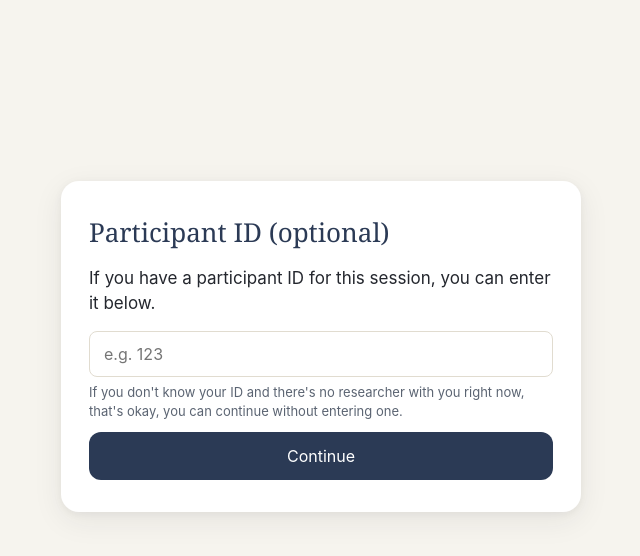
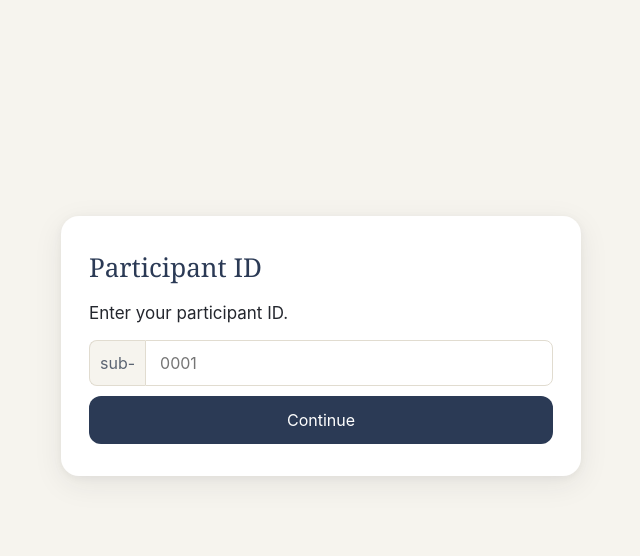
Before and after one commit to NoT-CoOLab/test_concept_prescreen, a plain HTML site: page index.html in a window 1280 px wide. Both pictures are taken after a click on the button "Start". Shown: the part 60-616 px from the top of the page, without its empty margins (319-959 px from the left). Drawn offline with Linux system fonts and the light colour scheme.

Commit message:
patient ID required

```diff
--- a/app.js
+++ b/app.js
@@ -47,35 +47,6 @@
   }
 
   // ---------------- Utility ----------------
-  function generateCode() {
-    var charset = "ABCDEFGHJKMNPQRSTUVWXYZ23456789"; // no 0/O/1/I/L ambiguity
-    var out = "";
-    for (var i = 0; i < 6; i++) out += charset[Math.floor(Math.random() * charset.length)];
-    return out;
-  }
-  // Lets a researcher assign a specific, human-chosen participant ID (e.g. sequential
-  // "001", "002"...) by handing out a link like "?pid=001" for each session, instead of
-  // a random generated code. Deliberately NOT auto-incremented by the site itself —
-  // there's no shared counter anywhere in this architecture (no server, no database),
-  // so two participants on two different computers independently generating "the next
-  // number" could genuinely collide. Putting the researcher in control of the number
-  // sidesteps that entirely. Falls back to the random generator if no ?pid= is given,
-  // so nothing breaks for casual testing.
-  //
-  // The value is sanitized because it flows into a pipe-delimited email subject line
-  // (a stray "|" would corrupt the fields the Power Automate flow parses out) and into
-  // a downloaded filename (so no path separators or other unsafe characters either) —
-  // only letters, numbers, "-", and "_" survive, capped at 20 characters.
-  function getAssignedParticipantId() {
-    try {
-      var raw = new URLSearchParams(window.location.search).get("pid");
-      if (!raw) return null;
-      var cleaned = String(raw).replace(/[^A-Za-z0-9_-]/g, "").slice(0, 20);
-      return cleaned || null;
-    } catch (e) {
-      return null;
-    }
-  }
   function shuffle(arr) {
     for (var i = arr.length - 1; i > 0; i--) {
       var j = Math.floor(Math.random() * (i + 1));
@@ -145,7 +116,9 @@
   // "is it loaded" state to get stuck in — every call is independent by construction,
   // and there's one fewer external host (the CDN) that could be the thing that's down.
   function buildCheckpointBody() {
-    return state.rows.map(function (row) { return JSON.stringify(row); }).join("\n");
+    // Same CSV the download button produces — one consistent format everywhere,
+    // and Excel/MATLAB's readtable() both open it natively with no custom parsing.
+    return buildCsvContent();
   }
 
   function recipientsFor(checkpointType) {
@@ -253,7 +226,7 @@
     $("patient-id-title").textContent = t("patientIdTitle");
     $("patient-id-body").textContent = t("patientIdBody");
     $("patient-id-input").placeholder = t("patientIdPlaceholder");
-    $("patient-id-skip-note").textContent = t("patientIdSkipNote");
+    $("patient-id-error").textContent = t("patientIdError");
     $("btn-patient-id-continue").textContent = t("setupContinue");
 
     $("setup-title").textContent = t("setupTitle");
@@ -379,23 +352,31 @@
     startKeyboardListening();
   });
   var pendingPatientId = "";
+  function formatSubjectId(raw) {
+    // Strip a "sub-" they might have typed themselves, so we never end up with
+    // "sub-sub-0001" - then keep only filename-safe characters.
+    var cleaned = (raw || "").trim().replace(/^sub-/i, "");
+    cleaned = cleaned.replace(/[^a-zA-Z0-9_-]/g, "").slice(0, 30);
+    return cleaned ? ("sub-" + cleaned) : "";
+  }
   $("btn-start-new").addEventListener("click", function () {
     clearState();
     state = null;
-    if (CONFIG.patientIdEntry) {
-      $("patient-id-input").value = "";
-      showScreen("screen-patient-id");
-    } else {
-      pendingPatientId = "";
-      showScreen("screen-setup");
-    }
+    $("patient-id-input").value = "";
+    $("patient-id-error").hidden = true;
+    showScreen("screen-patient-id");
   });
   $("btn-patient-id-continue").addEventListener("click", function () {
-    // Deliberately no validation here — entering an ID is always optional, even
-    // when this screen itself is turned on for a site (see CONFIG.patientIdEntry).
-    // csvEscape() already handles any punctuation safely in the output, so there's
-    // no need to restrict what characters are allowed here.
-    pendingPatientId = ($("patient-id-input").value || "").trim().slice(0, 50);
+    // Required, not optional: the researcher always hands this out ahead of time
+    // (even when the patient runs the session themselves), so there's no legitimate
+    // "I don't have one" case here the way there used to be.
+    var formatted = formatSubjectId($("patient-id-input").value);
+    if (!formatted) {
+      $("patient-id-error").hidden = false;
+      return;
+    }
+    $("patient-id-error").hidden = true;
+    pendingPatientId = formatted;
     showScreen("screen-setup");
   });
 
@@ -409,8 +390,12 @@
     var pool = buildPool(regionPopulations);
     var order = buildOrder(pool, []);
 
+    // The participant ID entered on the previous screen IS the identifier
+    // throughout - always, on every site. No separate random code anymore.
+    var code = pendingPatientId;
+
     state = {
-      code: getAssignedParticipantId() || generateCode(),
+      code: code,
       patientId: pendingPatientId,
       regionCodes: regionCodes,
       order: order,
@@ -730,16 +715,25 @@
     attemptFinishSend();
   });
 
-  function downloadBackupCsv() {
+  function buildCsvContent() {
     var lines = [CSV_HEADER.join(",")];
     state.rows.forEach(function (row) {
       lines.push(CSV_HEADER.map(function (h) { return csvEscape(row[h]); }).join(","));
     });
-    var blob = new Blob([lines.join("\n")], { type: "text/csv;charset=utf-8" });
+    return lines.join("\n");
+  }
+  function backupFileName() {
+    // Named after the participant ID directly (e.g. "sub-0001_prescreen.csv") —
+    // much easier to pick out and read into MATLAB when you already know the ID
+    // you're looking for.
+    return state.code + "_prescreen.csv";
+  }
+  function downloadBackupCsv() {
+    var blob = new Blob([buildCsvContent()], { type: "text/csv;charset=utf-8" });
     var url = URL.createObjectURL(blob);
     var a = document.createElement("a");
     a.href = url;
-    a.download = CONFIG.siteId + "_" + state.code + ".csv";
+    a.download = backupFileName();
     document.body.appendChild(a);
     a.click();
     document.body.removeChild(a);
--- a/config.js
+++ b/config.js
@@ -28,12 +28,6 @@ const CONFIG = {
   // later keeps it going) — or once the participant's pool runs out entirely.
   minPeopleKnown: 30,
   minPlacesKnown: 60,
-
-  // Ask for an optional patient/participant ID before setup starts. Always skippable
-  // even when true — there's a "proceed anyway" note on that screen for whoever
-  // doesn't have the ID handy. false (or omitted) skips this screen entirely.
-  // Turned on here (only) so it's easy to try without editing anything.
-  patientIdEntry: true,
 
   // Whether this site emails data out at all. false means: no periodic checkpoints,
   // no attempt at finish, and the "thank you" screen goes straight to a prominent
--- a/i18n.js
+++ b/i18n.js
@@ -12,10 +12,10 @@ const STRINGS = {
     soFar: "so far",
     languageLabel: "Language",
     selectPlaceholder: "Select\u2026",
-        patientIdTitle: "Participant ID (optional)",
-    patientIdBody: "If you have a participant ID for this session, you can enter it below.",
-    patientIdPlaceholder: "e.g. 123",
-    patientIdSkipNote: "If you don't know your ID and there's no researcher with you right now, that's okay, you can continue without entering one.",
+        patientIdTitle: "Participant ID",
+    patientIdBody: "Enter your participant ID.",
+    patientIdPlaceholder: "0001",
+    patientIdError: "Please enter your participant ID to continue.",
     setupTitle: "A few quick questions",
     regionsLabel: "Are you especially familiar with people or places from any of these countries?",
     regionsNote: "This is about familiarity, not where you're from. Leave everything unchecked and you'll still see plenty — checking a country just adds more from that country too.",
@@ -56,10 +56,10 @@ const STRINGS = {
     soFar: "bisher",
     languageLabel: "Sprache",
     selectPlaceholder: "Auswählen…",
-        patientIdTitle: "Teilnehmer-ID (optional)",
-    patientIdBody: "Falls Sie eine Teilnehmer-ID für diese Sitzung haben, können Sie diese unten eingeben.",
-    patientIdPlaceholder: "z. B. 123",
-    patientIdSkipNote: "Wenn Sie Ihre ID nicht kennen und gerade kein Forscher bei Ihnen ist, ist das kein Problem – Sie können fortfahren, ohne eine ID einzugeben.",
+        patientIdTitle: "Teilnehmer-ID",
+    patientIdBody: "Geben Sie Ihre Teilnehmer-ID ein.",
+    patientIdPlaceholder: "0001",
+    patientIdError: "Bitte geben Sie Ihre Teilnehmer-ID ein, um fortzufahren.",
     setupTitle: "Ein paar kurze Fragen",
     regionsLabel: "Kennst du dich besonders gut mit Menschen oder Orten aus einem dieser Länder aus?",
     regionsNote: "Hier geht es um deine Vertrautheit, nicht darum, woher du kommst. Lassen Sie alle Kästchen deaktiviert, und Sie sehen trotzdem eine große Auswahl – wenn Sie ein Land ankreuzen, werden lediglich weitere Ergebnisse aus diesem Land hinzugefügt.",
@@ -100,10 +100,10 @@ const STRINGS = {
     soFar: "doslej",
     languageLabel: "Jezik",
     selectPlaceholder: "Izberi\u2026",
-        patientIdTitle: "ID udeleženca (neobvezno)",
-    patientIdBody: "Če imate ID udeleženca za to sejo, ga lahko vnesete spodaj.",
-    patientIdPlaceholder: "npr. 123",
-    patientIdSkipNote: "Če ne poznate svoje identifikacijske številke in trenutno ni nobenega raziskovalca z vami, ni problema, lahko nadaljujete, ne da bi jo vnesli.",
+        patientIdTitle: "ID udeleženca",
+    patientIdBody: "Vnesite svoj ID udeleženca.",
+    patientIdPlaceholder: "0001",
+    patientIdError: "Prosimo, vnesite svoj ID udeleženca, da nadaljujete.",
     setupTitle: "Nekaj hitrih vprašanj",
     regionsLabel: "Ali ste še posebej seznanjeni z ljudmi ali kraji iz katere od teh držav?",
     regionsNote: "Tu gre za poznavanje, ne za to, od kod prihajate. Če pustite vse neoznačeno, boste še vedno videli veliko vsebin – označitev države le doda še več vsebin iz te države.",
@@ -144,10 +144,10 @@ const STRINGS = {
     soFar: "şimdiye kadar",
     languageLabel: "Dil",
     selectPlaceholder: "Seç\u2026",
-        patientIdTitle: "Katılımcı Kimliği (isteğe bağlı)",
-    patientIdBody: "Bu oturum için bir katılımcı kimliğiniz varsa, bunu aşağıya girebilirsiniz.",
-    patientIdPlaceholder: "örn. 123",
-    patientIdSkipNote: "Kimlik numaranızı bilmiyorsanız ve şu anda yanınızda bir araştırmacı yoksa sorun değil; kimlik numarası girmeden devam edebilirsiniz.",
+        patientIdTitle: "Katılımcı Kimliği",
+    patientIdBody: "Katılımcı kimliğinizi girin.",
+    patientIdPlaceholder: "0001",
+    patientIdError: "Devam etmek için lütfen katılımcı kimliğinizi girin.",
     setupTitle: "Birkaç hızlı soru",
     regionsLabel: "Bu ülkelerden herhangi birine ait kişileri veya yerleri özellikle tanıyor musunuz?",
     regionsNote: "Bu, nereli olduğunuzla değil, ne kadar aşina olduğunuzla ilgilidir. Hiçbir seçeneği işaretlemezseniz yine de bolca içerik göreceksiniz — bir ülkeyi işaretlemek sadece o ülkeden daha fazla içerik ekler.",
@@ -188,10 +188,10 @@ const STRINGS = {
     soFar: "наразі",
     languageLabel: "Мова",
     selectPlaceholder: "Виберіть\u2026",
-        patientIdTitle: "Ідентифікатор учасника (не обов'язково)",
-    patientIdBody: "Якщо у вас є ідентифікатор учасника для цього сеансу, ви можете ввести його нижче.",
-    patientIdPlaceholder: "наприклад, 123",
-    patientIdSkipNote: "Якщо ви не знаєте свій ідентифікаційний номер і поруч з вами зараз немає дослідника, це не проблема — ви можете продовжити, не вводячи його.",
+        patientIdTitle: "Ідентифікатор учасника",
+    patientIdBody: "Введіть свій ідентифікатор учасника.",
+    patientIdPlaceholder: "0001",
+    patientIdError: "Будь ласка, введіть свій ідентифікатор учасника, щоб продовжити.",
     setupTitle: "Кілька коротких запитань",
     regionsLabel: "Чи добре ви знайомі з людьми або місцями з будь-якої з цих країн?",
     regionsNote: "Йдеться про те, чи знайомі вам ці країни, а не про те, звідки ви родом. Якщо залишити всі поля незазначеними, ви все одно побачите багато результатів — позначка біля країни лише додасть більше результатів саме з цієї країни.",
@@ -232,10 +232,10 @@ const STRINGS = {
     soFar: "пока что",
     languageLabel: "Язык",
     selectPlaceholder: "Выберите\u2026",
-        patientIdTitle: "Идентификатор участника (необязательно)",
-    patientIdBody: "Если у вас есть идентификатор участника для данной сессии, вы можете ввести его ниже.",
-    patientIdPlaceholder: "например, 123",
-    patientIdSkipNote: "Если вы не знаете свой идентификатор и рядом с вами сейчас нет исследователя, ничего страшного — вы можете продолжить, не вводя его.",
+        patientIdTitle: "Идентификатор участника",
+    patientIdBody: "Введите свой идентификатор участника.",
+    patientIdPlaceholder: "0001",
+    patientIdError: "Пожалуйста, введите свой идентификатор участника, чтобы продолжить.",
     setupTitle: "Несколько быстрых вопросов",
     regionsLabel: "Вы особенно хорошо знакомы с людьми или местами из каких-либо из этих стран?",
     regionsNote: "Речь идёт о знакомстве, а не о том, откуда вы родом. Оставьте все поля незаполненными, и вы всё равно увидите много результатов — установка флажка напротив страны просто добавит больше результатов из этой страны.",
@@ -276,10 +276,10 @@ const STRINGS = {
     soFar: "已完成",
     languageLabel: "语言",
     selectPlaceholder: "选择……",
-    patientIdTitle: "参与者编号（可选）",
-    patientIdBody: "如果您有本次会话的参与者编号，可以在下方输入。",
-    patientIdPlaceholder: "例如：123",
-    patientIdSkipNote: "如果您不知道自己的编号，且身边没有研究人员，也没关系，您可以不输入直接继续。",
+    patientIdTitle: "参与者编号",
+    patientIdBody: "请输入您的参与者编号。",
+    patientIdPlaceholder: "0001",
+    patientIdError: "请输入您的参与者编号以继续。",
     setupTitle: "几个快速问题",
     regionsLabel: "您是否特别熟悉来自以下国家/地区的人物或地点？",
     regionsNote: "这关乎熟悉度，与您的出生地或国籍无关。即使全部不选，您也会看到很多内容——勾选某个国家只是额外增加该国家的内容。",
--- a/index.html
+++ b/index.html
@@ -34,14 +34,17 @@
     </div>
   </section>
 
-  <!-- PATIENT ID (only shown for a fresh session, only if the site's config turns it
-       on — see CONFIG.patientIdEntry) -->
+  <!-- PATIENT ID (always shown for a fresh session, on every site - required, not
+       skippable; see the "Start" handler in app.js) -->
   <section class="screen" id="screen-patient-id" data-screen hidden>
     <div class="card card-static">
       <h1 id="patient-id-title"></h1>
       <p id="patient-id-body"></p>
-      <input type="text" class="text-input" id="patient-id-input" autocomplete="off">
-      <p class="field-note" id="patient-id-skip-note"></p>
+      <div class="input-prefix-group">
+        <span class="input-prefix">sub-</span>
+        <input type="text" class="text-input" id="patient-id-input" autocomplete="off">
+      </div>
+      <p class="field-error" id="patient-id-error" hidden></p>
       <button class="btn btn-primary btn-block" id="btn-patient-id-continue"></button>
     </div>
   </section>
--- a/style.css
+++ b/style.css
@@ -201,6 +201,27 @@ p { margin: 0 0 14px; color: var(--color-text); }
   outline: 2px solid var(--color-primary);
   outline-offset: 1px;
 }
+.input-prefix-group {
+  display: flex;
+  align-items: stretch;
+  margin-bottom: 10px;
+}
+.input-prefix {
+  display: flex;
+  align-items: center;
+  padding: 0 10px;
+  font-size: 16px;
+  color: var(--color-text-soft);
+  background: var(--color-bg);
+  border: 1px solid var(--color-border);
+  border-right: none;
+  border-radius: var(--radius-sm) 0 0 var(--radius-sm);
+  white-space: nowrap;
+}
+.input-prefix-group .text-input {
+  margin-bottom: 0;
+  border-radius: 0 var(--radius-sm) var(--radius-sm) 0;
+}
 .tag-grid {
   display: grid;
   grid-template-columns: 1fr 1fr;
```
Also changed, not shown: 1 other file.
